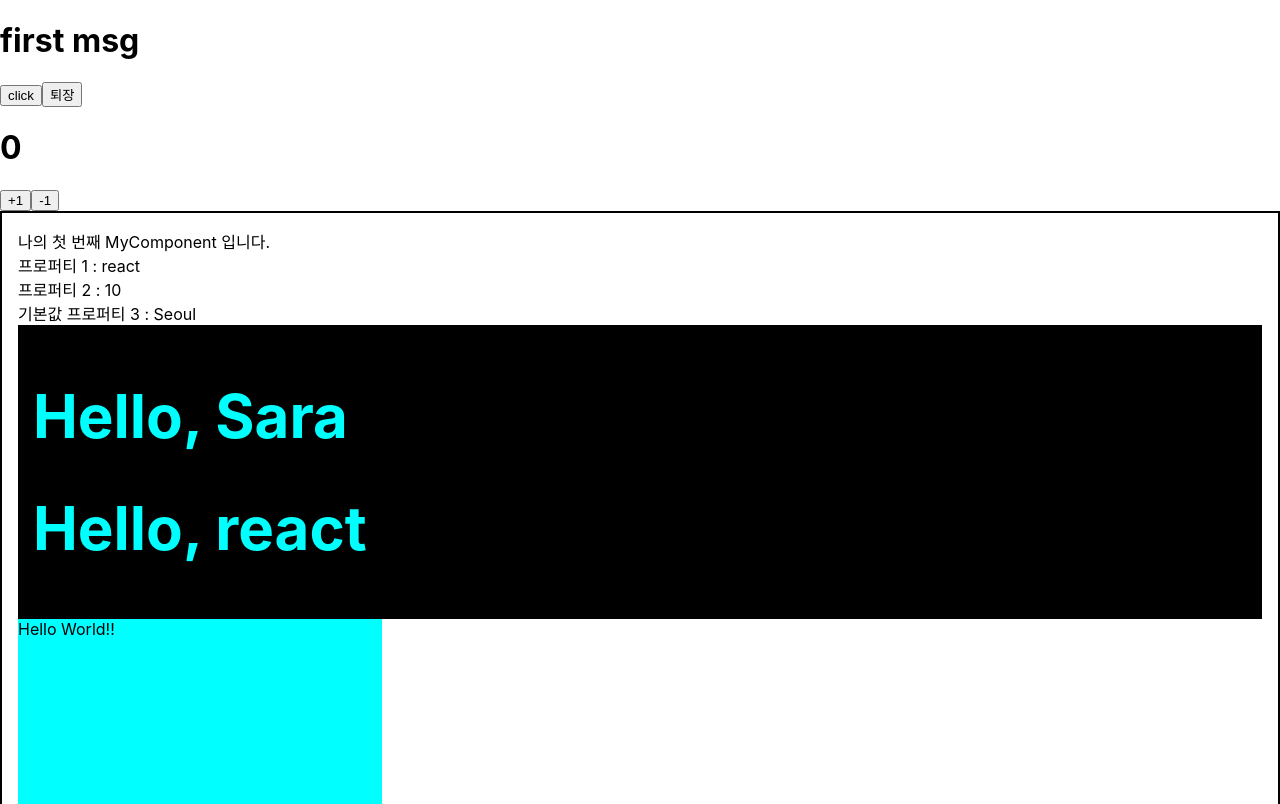
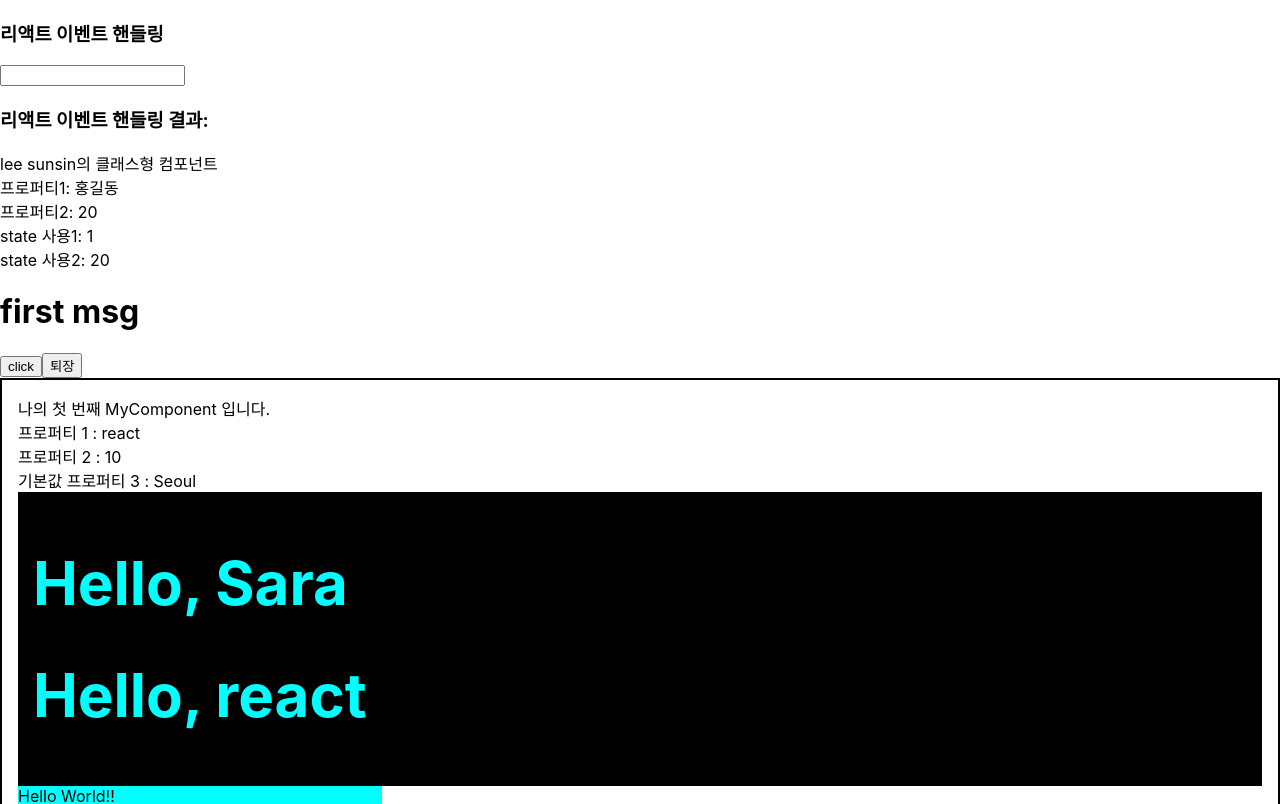
Before and after one commit to CheHyeonYeong/JavascriptStudy, a React (Create React App) app in the folder new/: page / in a window 1280 px wide. Shown: the top 804 px of the page. Built offline with nearby package versions, Linux system fonts and the light colour scheme.

Commit message:
✨ UseState
usestae

```diff
--- a/new/src/App.js
+++ b/new/src/App.js
@@ -4,7 +4,8 @@ import React from 'react';
 import Wrapper from './Wrapper';
 import PropTypes from 'prop-types';   // props 타입 검증을 위한 모듈,....
 import StateComponent from './useState/stateTest';
-import Counter from './useState/Counter';
+import MyComponent2 from './useState/MyComponent2';
+import EventComponent from './event/EventComponent';
 
 function App() {
 
@@ -21,8 +22,9 @@ function App() {
 
   return (
     <> {/* 이것은 fragment이다. */}
-    <StateComponent />
-    <Counter />
+    <EventComponent />
+    <MyComponent2  name = {'홍길동'} age = {20} />
+    <StateComponent/>
 
     <Wrapper>
     <MyComponent name={name} age={10} addr="Seoul" email="test@naver" isSpecial/>
--- /dev/null
+++ b/new/src/event/EventComponent.js
@@ -0,0 +1,22 @@
+import React, { useState } from "react";
+
+function EventComponent () {
+    const [name, setName ] = useState('');
+
+    let handleName = (e) => {
+        /* 2. 이벤트 객체 활용 */
+        console.log(e.target.value);
+        setName(e.target.value);
+    }
+
+    return (
+        <div>
+            <h3>리액트 이벤트 핸들링</h3>
+            {/* 1. 이벤트 연결 */}
+            <input type="text" name = "name" value={name} onChange={handleName}/>
+
+            <h3>리액트 이벤트 핸들링 결과: {name}</h3>
+        </div>
+    );
+}
+export default EventComponent;
--- /dev/null
+++ b/new/src/useState/MyComponent2.js
@@ -0,0 +1,32 @@
+// class 컴포넌트를 이용한 State 사용
+import React  from "react";
+
+class MyComponent2 extends React.Component{
+
+    // 생성자에서 props 받기
+    constructor(props){
+        super(props);
+        this.state = {
+            a : 1,
+            b : props.age
+        }
+    }
+
+    render() {
+        // props 받기
+        let myName = 'lee sunsin';
+        let {name, age} = this.props;
+
+        return(
+            <div>
+                {myName}의 클래스형 컴포넌트<br/>
+                프로퍼티1: {name} <br/>
+                프로퍼티2: {age} <br/>
+                state 사용1: {this.state.a} <br/>
+                state 사용2: {this.state.b} <br/>
+            </div>
+        )
+    }
+}
+
+export default MyComponent2;
```
Also changed, not shown: new/src/event/InputSample.js (added).
